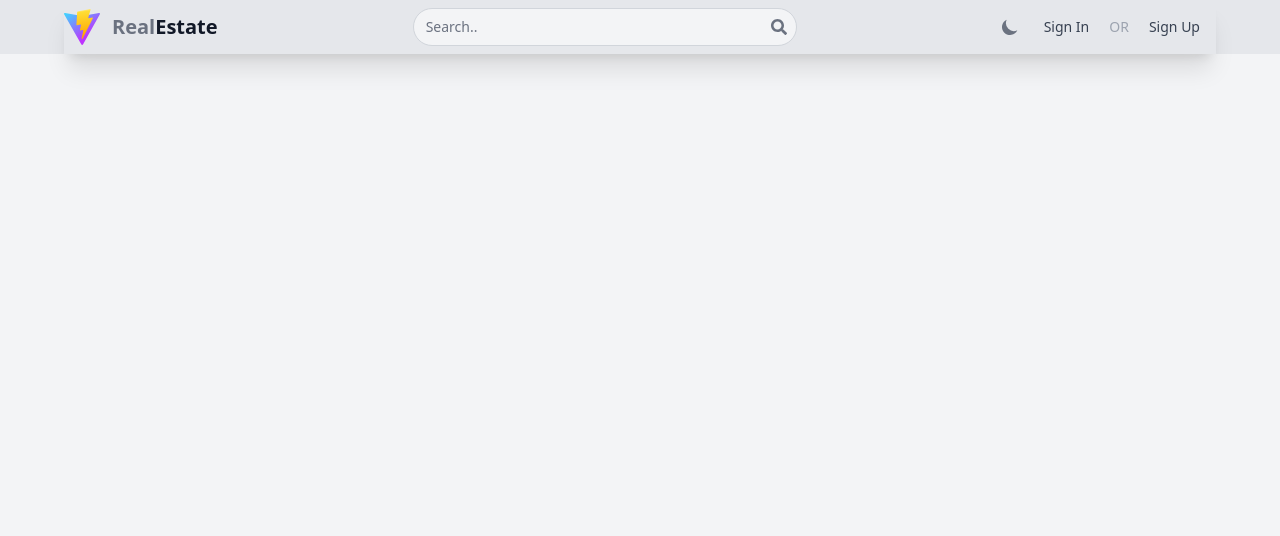
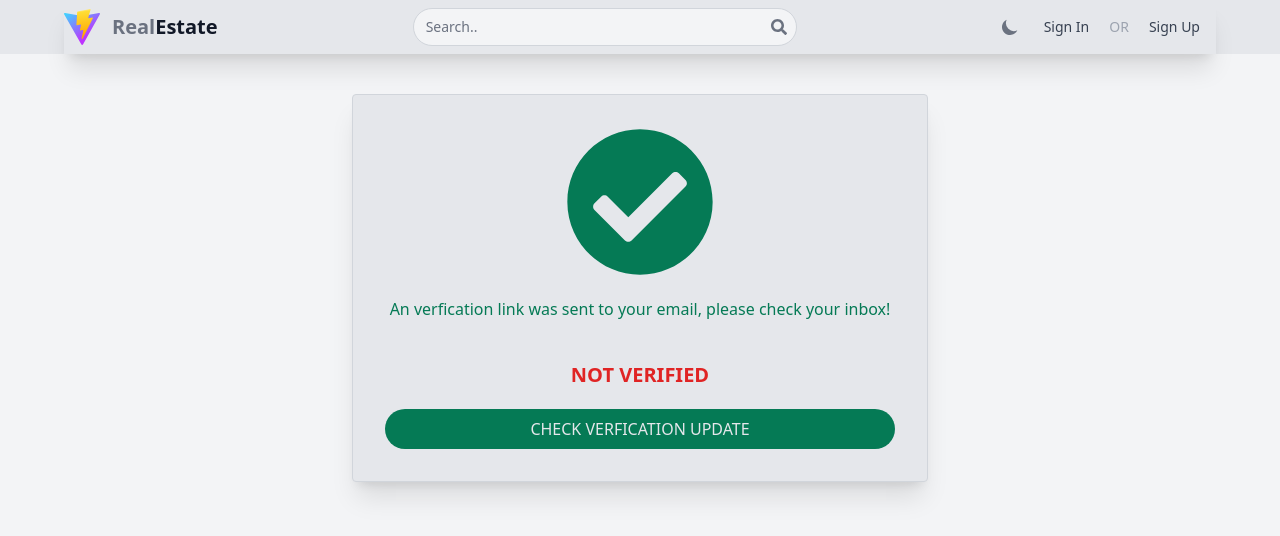
Before and after one commit to just-youssef/real_estate_client, a React (Vite) app: page /verfication/1 in a window 1280 px wide. Shown: the top 536 px of the page. Built offline with nearby package versions, Linux system fonts and the light colour scheme; no server answers.

Commit message:
complete signin page

```diff
--- a/src/App.jsx
+++ b/src/App.jsx
@@ -1,6 +1,6 @@
 import { BrowserRouter as Router, Routes, Route } from 'react-router-dom';
 import { Header } from './components';
-import { Home, Profile, SignIn, SignUp } from './pages'
+import { Home, Profile, SignIn, SignUp, Verfication } from './pages'
 
 const App = () => {
   return (
@@ -11,6 +11,7 @@ const App = () => {
         <Route path="/sign-in" element={<SignIn />} />
         <Route path="/sign-up" element={<SignUp />} />
         <Route path="/profile" element={<Profile />} />
+        <Route path="/verfication/:id" element={<Verfication />} />
       </Routes>
     </Router>
   )
--- /dev/null
+++ b/src/pages/Verfication.jsx
@@ -0,0 +1,66 @@
+import React, { useEffect, useState } from 'react'
+import { useParams } from 'react-router'
+import { FaCheckCircle } from "react-icons/fa";
+import { Link } from 'react-router-dom';
+
+const Verfication = () => {
+  const { id } = useParams();
+  const [emailVerified, setEmailVerified] = useState(false);
+
+  const checkEmailVerfication = async () => {
+    try {
+      const res = await fetch(`/api/user/check-verified/${id}`)
+      const data = await res.json();
+
+      if (data.verified) {
+        setEmailVerified(true)
+      }
+    } catch (error) {
+      console.log(error);
+    }
+  }
+
+  useEffect(() => {
+    checkEmailVerfication();
+  }, [])
+
+  return (
+    <div className='paper'>
+      <div className='text-green-600 dark:text-green-500 flex flex-col items-center gap-5'>
+        <FaCheckCircle fontSize={150} />
+        <h1>An verfication link was sent to your email, please check your inbox!</h1>
+      </div>
+
+      {
+        emailVerified ?
+          <>
+            <h1 className='uppercase text-green-600 dark:text-green-500 text-xl font-semibold mt-10'>verified</h1>
+            <Link
+              className='uppercase rounded-full w-full px-3 py-2
+            text-gray-200 bg-green-600 active:bg-green-700
+            dark:bg-green-500 dark:active:bg-green-600
+            mt-5 text-center'
+              to="/sign-in"
+            >
+              Try Sign In Now
+            </Link>
+          </>
+          :
+          <>
+            <h1 className='uppercase text-red-600 dark:text-red-500 text-xl font-semibold mt-10'>not verified</h1>
+            <button
+              className='uppercase rounded-full w-full px-3 py-2
+            text-gray-200 bg-green-600 active:bg-green-700
+            dark:bg-green-500 dark:active:bg-green-600
+            mt-5'
+              onClick={checkEmailVerfication}
+            >
+              check verfication update
+            </button>
+          </>
+      }
+    </div>
+  )
+}
+
+export default Verfication
--- a/src/pages/index.js
+++ b/src/pages/index.js
@@ -2,10 +2,12 @@ import Home from "./Home";
 import SignIn from "./SignIn";
 import SignUp from "./SignUp";
 import Profile from "./Profile";
+import Verfication from "./Verfication";
 
 export {
     Home,
     SignIn,
     SignUp,
-    Profile
+    Profile,
+    Verfication
 }
--- a/vite.config.js
+++ b/vite.config.js
@@ -6,5 +6,11 @@ export default defineConfig({
   plugins: [react()],
   server: {
     port: 3000,
+    proxy: {
+      '/api': {
+        target: 'http://localhost:8000',
+        secure: false,
+      },
+    },
   },
 })
```
Also changed, not shown: 1 other file (tests, documents, lock files or other folders).
